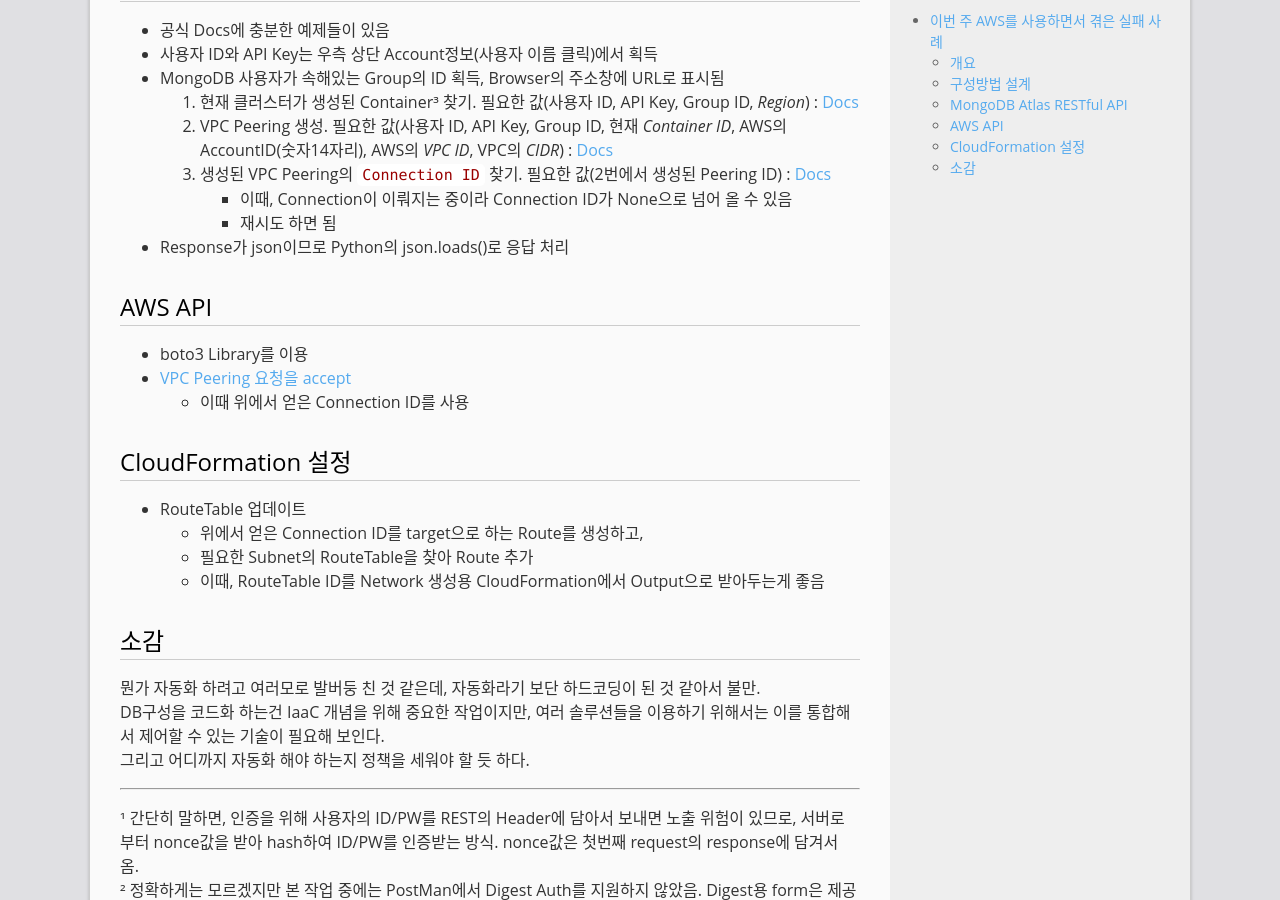
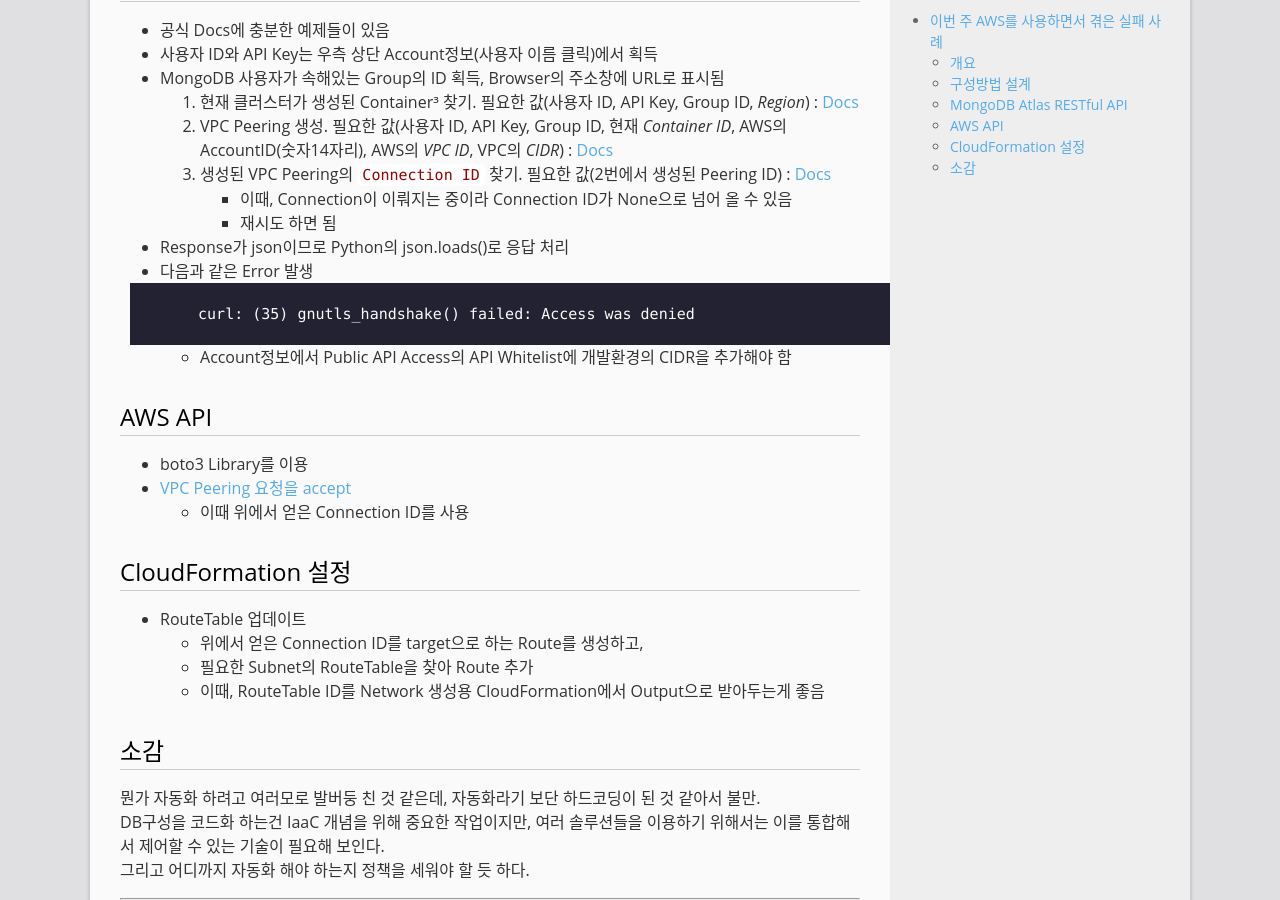
Before and after one commit to mystria/mystria.github.io, a Jekyll site: the page built from _posts/2017-10-27-fail-case-cloudformation-atlas.md, in a window 1280 px wide and 900 px high, scrolled down 1393 px. Built offline with Jekyll 4.4.1, drawn with Linux system fonts in a browser that asks for light colours; comment, search, counter and statistics services are not loaded.

Commit message:
Update post

````diff
--- a/_posts/2017-10-27-fail-case-cloudformation-atlas.md
+++ b/_posts/2017-10-27-fail-case-cloudformation-atlas.md
@@ -50,6 +50,11 @@
       - 이때, Connection이 이뤄지는 중이라 Connection ID가 None으로 넘어 올 수 있음
       - 재시도 하면 됨
   * Response가 json이므로 Python의 json.loads()로 응답 처리
+  * 다음과 같은 Error 발생
+  ```
+  curl: (35) gnutls_handshake() failed: Access was denied
+  ```
+    + Account정보에서 Public API Access의 API Whitelist에 개발환경의 CIDR을 추가해야 함
 
 ## AWS API
   * boto3 Library를 이용
````
